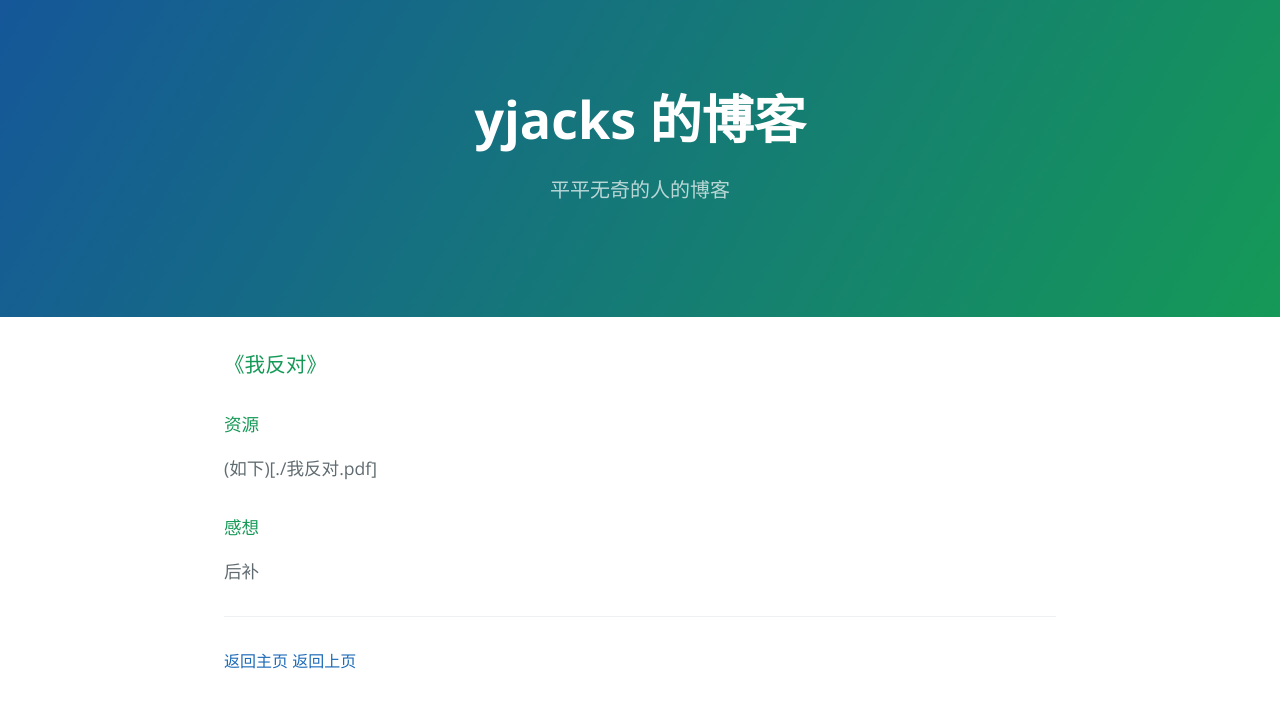
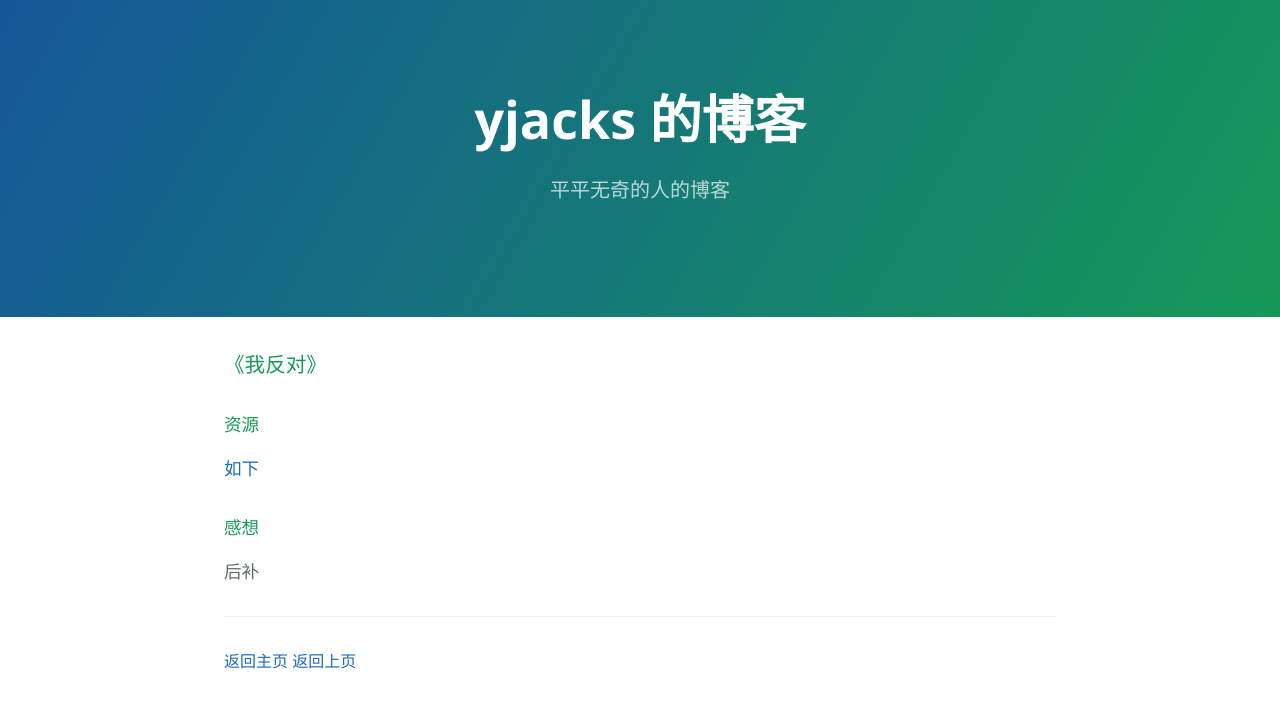
Before and after one commit to yjacks/yjacks.github.io, a Jekyll site: the page built from I_REFUSE.md, in a window 1280 px wide. Shown: the top 708 px of the page. Built offline with Jekyll 4.4.1, drawn with Linux system fonts in a browser that asks for light colours; our own code applies the rules of GitHub Pages for plain Markdown files.

Commit message:
Update I_REFUSE.md

```diff
--- a/I_REFUSE.md
+++ b/I_REFUSE.md
@@ -1,6 +1,6 @@
 ### 《我反对》
 #### 资源
-(如下)[./我反对.pdf]
+[如下](./我反对.pdf)
 
 #### 感想
 后补
```
